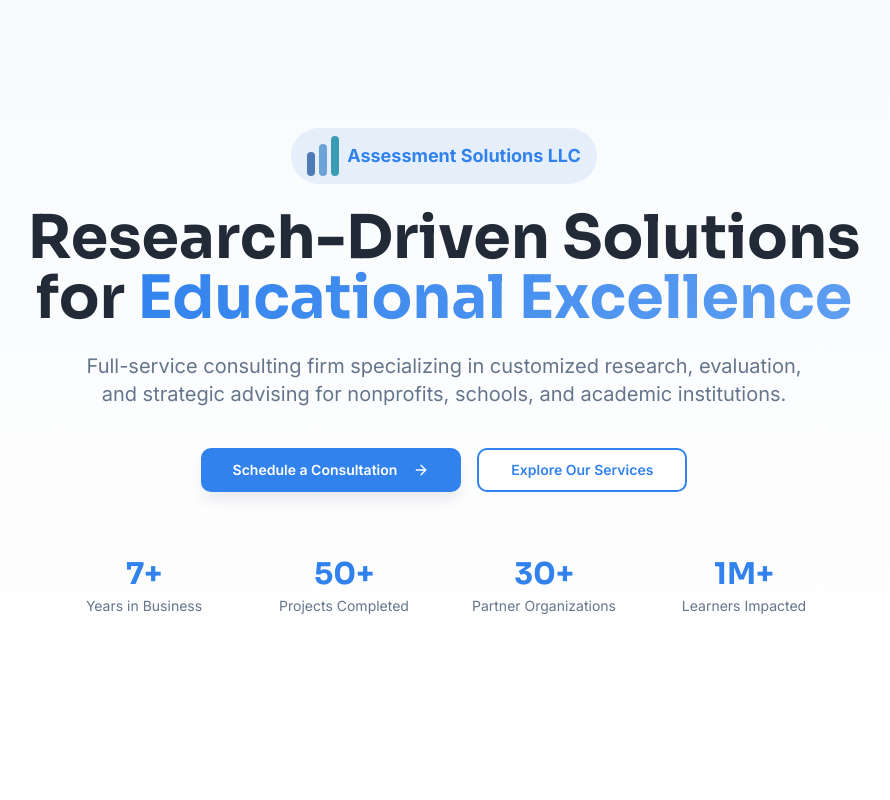
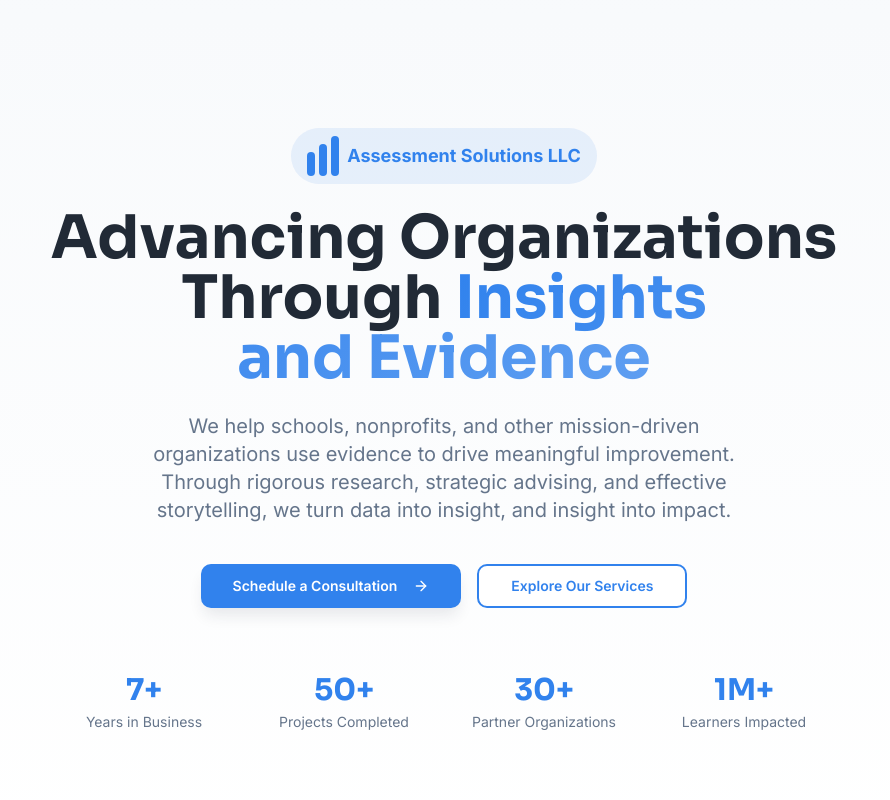
Before and after one commit to twgold/fixmy-site-hero, a React (Vite) app: page / in a window 1280 px wide. Shown: the top 800 px of the page, without its empty margins (196-1086 px from the left). Built offline with nearby package versions, Linux system fonts and the light colour scheme; the HTML template or start-up script is replaced by a standard one.

Commit message:
Update hero section content and logo styling

```diff
--- a/src/components/Hero.tsx
+++ b/src/components/Hero.tsx
@@ -8,20 +8,19 @@ export const Hero = () => {
         <div className="max-w-4xl mx-auto text-center">
           <div className="mb-6 inline-flex items-center gap-2 px-4 py-2 bg-primary/10 rounded-full">
             <div className="flex gap-1 items-end">
-              <div className="w-2 h-6 rounded" style={{ backgroundColor: '#4E7AB5' }} />
-              <div className="w-2 h-8 rounded" style={{ backgroundColor: '#6BA3D4' }} />
-              <div className="w-2 h-10 rounded" style={{ backgroundColor: '#3A9BB5' }} />
+              <div className="w-2 h-6 rounded bg-primary" />
+              <div className="w-2 h-8 rounded bg-primary" />
+              <div className="w-2 h-10 rounded bg-primary" />
             </div>
             <span className="text-lg font-bold text-primary">Assessment Solutions LLC</span>
           </div>
 
           <h1 className="text-4xl sm:text-5xl lg:text-6xl font-heading font-bold text-foreground mb-6 text-balance">
-            Research-Driven Solutions for{" "}
-            <span className="gradient-text">Educational Excellence</span>
+            Advancing Organizations Through <span className="gradient-text">Insights and Evidence</span>
           </h1>
 
           <p className="text-lg sm:text-xl text-muted-foreground mb-10 max-w-3xl mx-auto text-balance">
-            Full-service consulting firm specializing in customized research, evaluation, and strategic advising for nonprofits, schools, and academic institutions.
+            We help schools, nonprofits, and other mission-driven organizations use evidence to drive meaningful improvement. Through rigorous research, strategic advising, and effective storytelling, we turn data into insight, and insight into impact.
           </p>
 
           <div className="flex flex-col sm:flex-row gap-4 justify-center">
```
